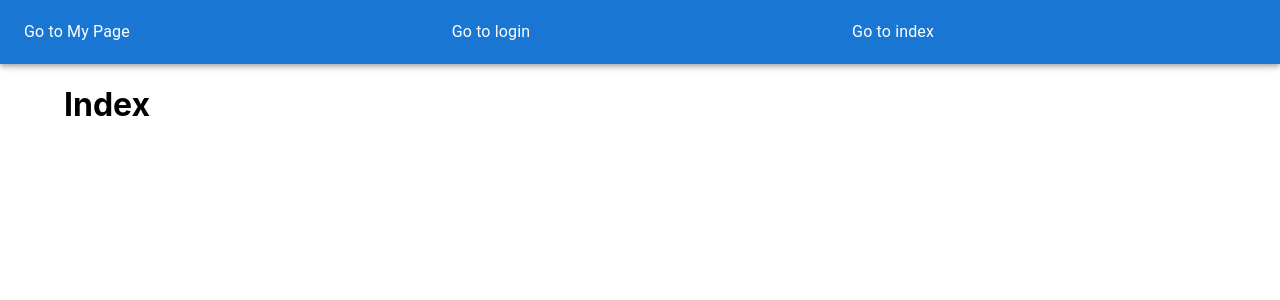
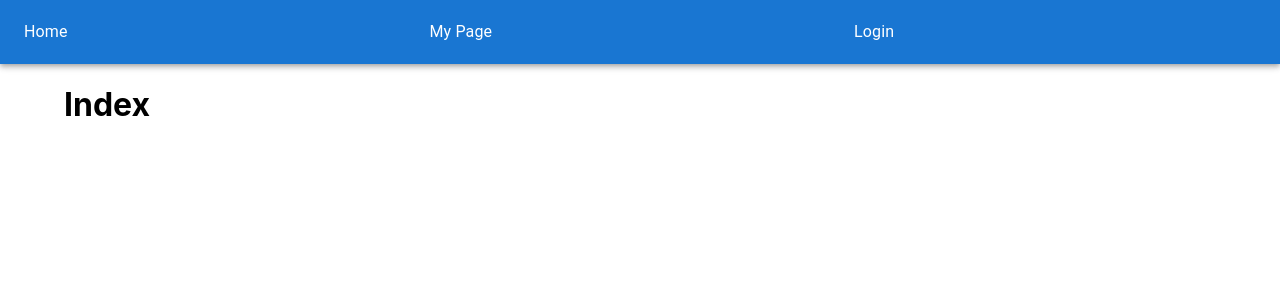
Before and after one commit to joonas-yoon/fastapi-react-oauth2, a React (Create React App) app in the folder react-app/: page / in a window 1280 px wide. Shown: the top 300 px of the page. Built offline with nearby package versions, Linux system fonts and the light colour scheme.

Commit message:
fix(auth): logout

```diff
--- a/react-app/src/App.js
+++ b/react-app/src/App.js
@@ -5,9 +5,10 @@ import { AuthProvider } from 'providers/AuthProvider';
 import Navbar from 'components/NavBar';
 
 const links = [
-  { href: '/my', title: 'Go to My Page' },
-  { href: '/login', title: 'Go to login' },
-  { href: '/', title: 'Go to index' },
+  { href: '/', title: 'Home' },
+  { href: '/my', title: 'My Page' },
+  { href: '/login', title: 'Login', credential: true },
+  { href: '/logout', title: 'Logout', credential: false },
 ];
 
 const App = () => {
--- a/react-app/src/components/NavBar.jsx
+++ b/react-app/src/components/NavBar.jsx
@@ -1,29 +1,47 @@
 import { AppBar, Box, Toolbar, Typography, styled } from '@mui/material';
+import React, { useCallback } from 'react';
 
 import { Link } from 'react-router-dom';
+import { useAuth } from 'providers/AuthProvider';
 
 const NavItem = styled(Link)`
   color: white;
   text-decoration-line: none;
 `;
 
-const NavLink = ({ href, title, ...props }) => (
+const NavBar = ({ links }) => {
+  const { isAuthenticated } = useAuth();
+
+  const isHidden = (credential) => {
+    if (credential === undefined) return false;
+    return credential === isAuthenticated;
+  };
+
+  const Item = useCallback(
+    ({ href, title, credential }) => {
+      console.log('item', href, credential, isAuthenticated);
+      if (isHidden(credential)) {
+        return <></>;
+      } else {
+        return (
+          <Box sx={{ flexGrow: 1 }}>
             <NavItem to={href} key={`menu-${href}`}>
               <Typography>{title}</Typography>
             </NavItem>
+          </Box>
+        );
+      }
+    },
+    [isAuthenticated],
   );
 
-const NavBar = ({ links }) => (
+  return (
     <AppBar position="relative">
       <Toolbar>
-      {links &&
-        links.map((link) => (
-          <Box sx={{ flexGrow: 1 }} key={`nav-${link.href}`}>
-            <NavLink href={link.href} title={link.title} />
-          </Box>
-        ))}
+        {links && links.map((link) => <Item key={`nav-item-${link.href}`} {...link} />)}
       </Toolbar>
     </AppBar>
   );
+};
 
 export default NavBar;
--- a/react-app/src/pages/Auth.jsx
+++ b/react-app/src/pages/Auth.jsx
@@ -129,8 +129,10 @@ export const Login = () => {
 };
 
 export const Logout = () => {
+  const { logout } = useAuth();
   const location = useNavigate();
   useEffect(() => {
+    logout();
     location(-1);
   }, [location]);
 };
--- a/react-app/src/pages/MyPage.jsx
+++ b/react-app/src/pages/MyPage.jsx
@@ -1,12 +1,14 @@
-import { Avatar, Container, Grid, Typography, Button, Stack } from '@mui/material';
+import { Avatar, Container, Typography, Button, Stack } from '@mui/material';
 import React, { useEffect, useCallback, useState } from 'react';
 
 import { Card } from 'components/Card';
-import { ProtectedRoute } from 'providers/AuthProvider';
+import { ProtectedRoute, useAuth } from 'providers/AuthProvider';
 import { customAxios } from 'libs/customAxios';
 
 const MyPage = () => {
   const [userData, setUserData] = useState(null);
+  const { logout } = useAuth();
+
   useEffect(() => {
     customAxios()
       .get('/users/me')
@@ -49,7 +51,9 @@ const MyPage = () => {
             </Typography>
           </div>
           <div style={{ textAlign: 'center' }}>
-            <Button variant="contained">Logout</Button>
+            <Button variant="contained" onClick={() => logout({ redirectUrl: '/' })}>
+              Logout
+            </Button>
           </div>
         </Stack>
       </Card>
--- a/react-app/src/providers/AuthProvider.jsx
+++ b/react-app/src/providers/AuthProvider.jsx
@@ -55,12 +55,17 @@ export const AuthProvider = ({ afterLogin, children }) => {
     const { location } = window;
     const url = new URL(location.href);
     const next = url.searchParams.get('next');
-    navigate(redirectUrl || afterLogin || next || '/');
+    navigate(redirectUrl || next || afterLogin || '/');
   };
 
-  const handleLogout = () => {
+  const handleLogout = (options) => {
+    const { redirectUrl } = options || {};
     console.log('handleLogout', getToken());
     updateToken(null);
+    setAuthenticated(false);
+    if (redirectUrl) {
+      navigate(redirectUrl);
+    }
   };
 
   const value = {
```
Lines whose indentation alone changed are shown as unchanged.
